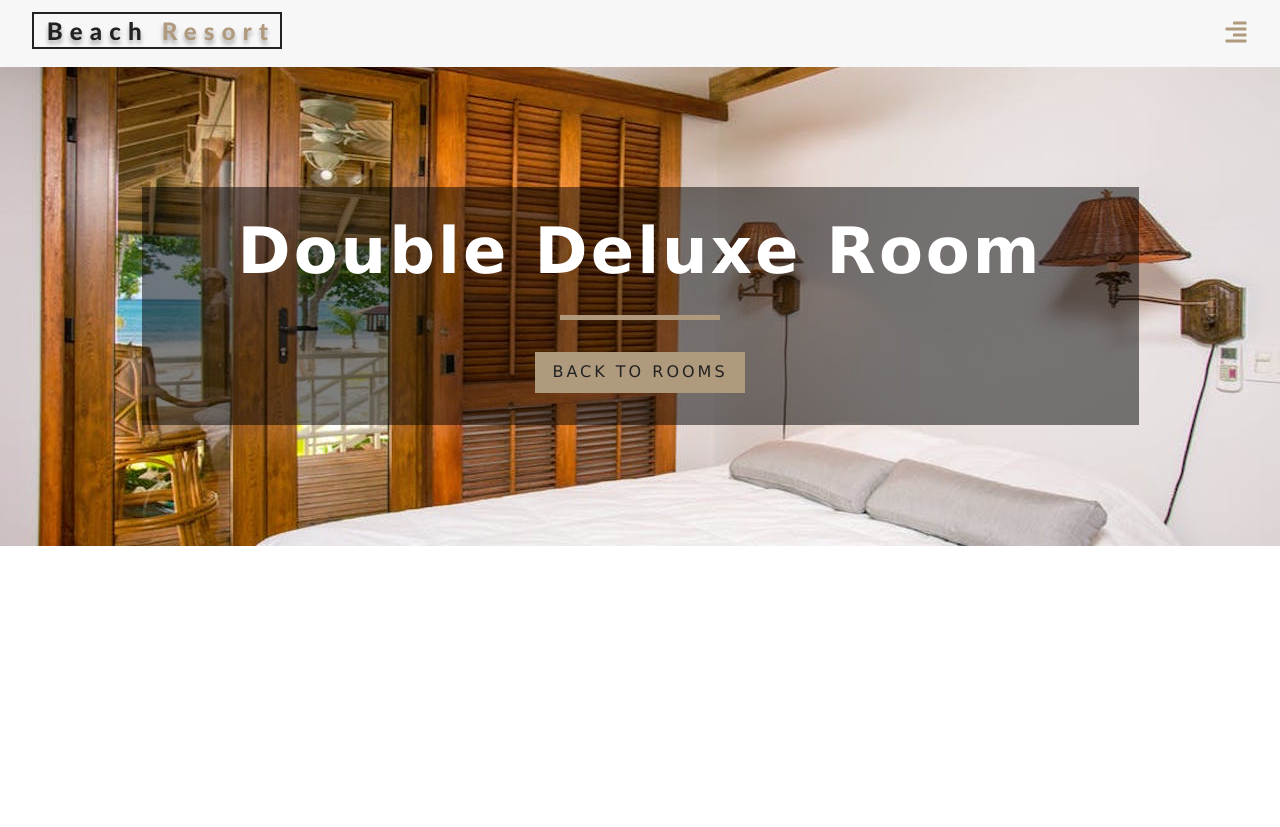
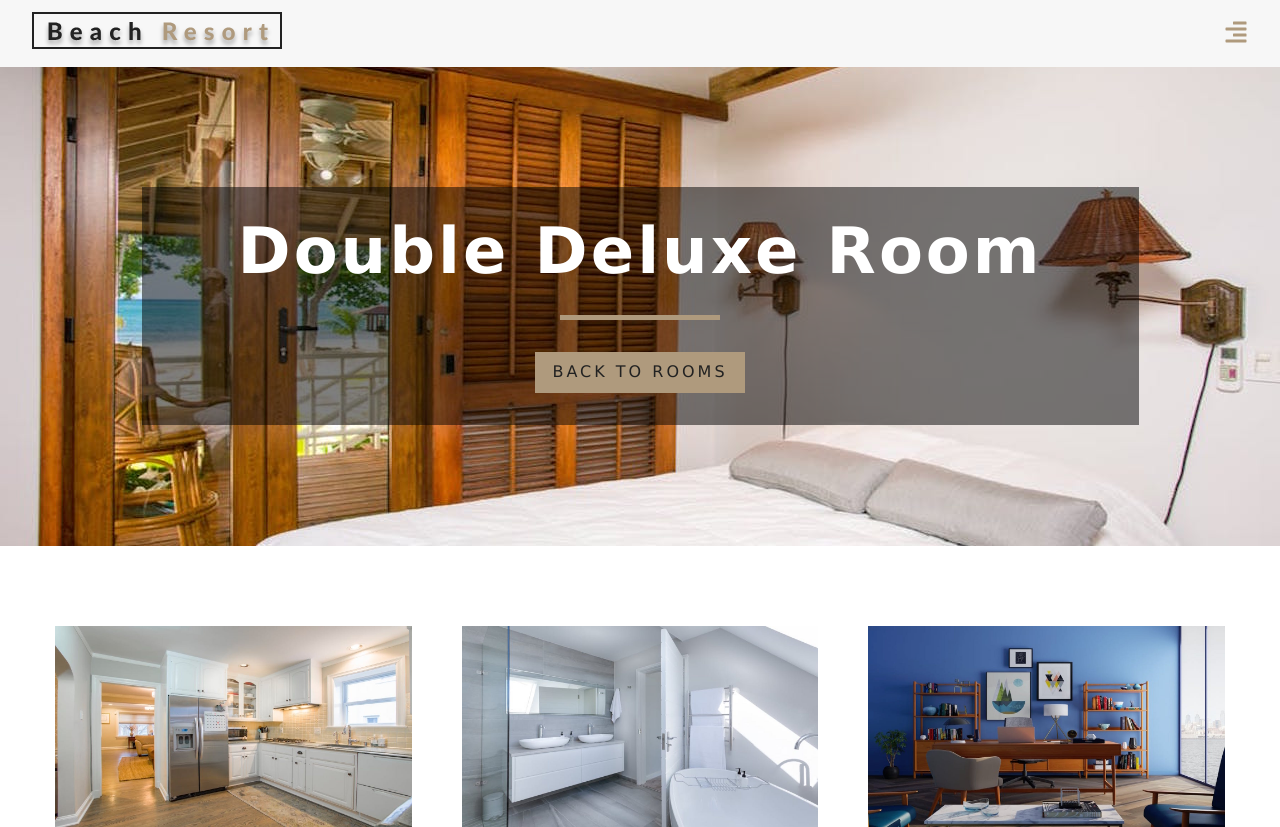
Before and after one commit to Hashmat2526/react-resort-app, a React (Create React App) app: page /rooms/double-deluxe in a window 1280 px wide. Before the commit the page ends 800 px from the top, so only its background shows below. Built offline with nearby package versions, Linux system fonts and the light colour scheme.

Commit message:
added three images in a single room

```diff
--- a/src/pages/SingleRoom.js
+++ b/src/pages/SingleRoom.js
@@ -42,16 +42,26 @@
       pets,
       images
     } = room;
+    const [mainImg, ...defaultImg] = images;
+    console.log("main images ", mainImg);
+    console.log("default images ", defaultImg);
     return (
-      <div>
-        <StyledHero img={images[0] || this.state.defaultBcg}>
+      <>
+        <StyledHero img={mainImg || this.state.defaultBcg}>
           <Banner title={`${name} room`}>
             <Link to="/rooms" className="btn-primary">
               Back to Rooms
             </Link>
           </Banner>
         </StyledHero>
-      </div>
+        <section className="single-room">
+          <div className="single-room-images">
+            {defaultImg.map((item, index) => {
+              return <img key={index} src={item} alt={name} />;
+            })}
+          </div>
+        </section>
+      </>
     );
   }
 }
```
